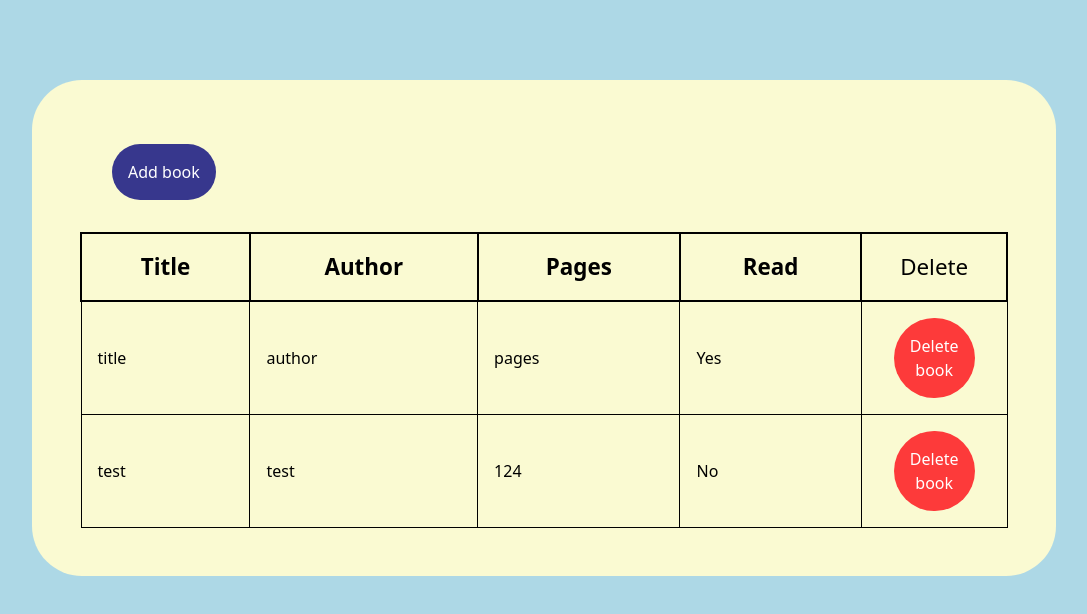
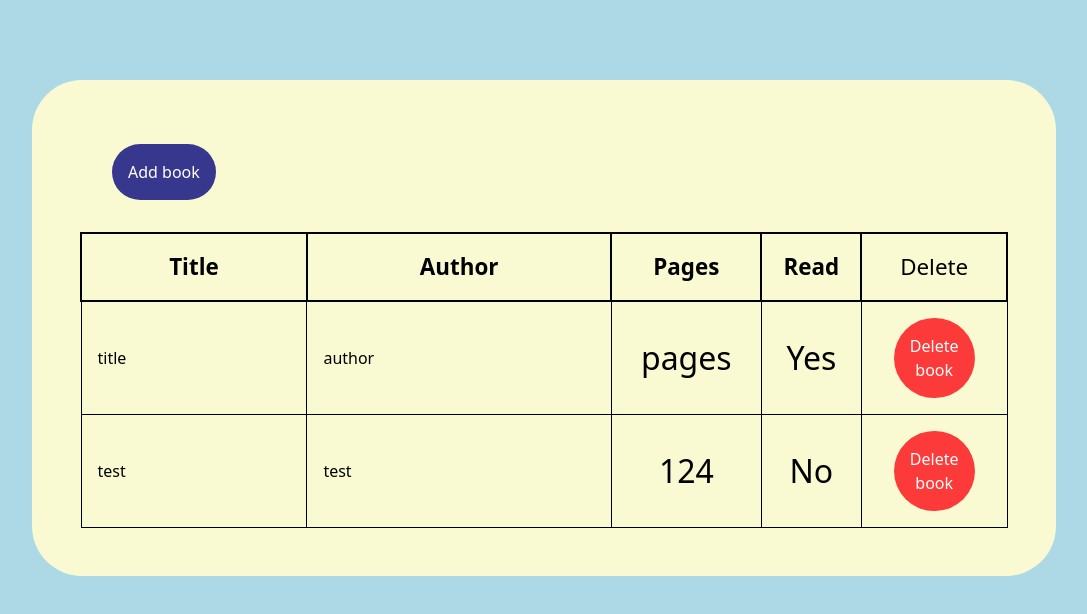
Before and after one commit to ComradeStijn/TOP-Library, a plain HTML site: page index.html in a window 1280 px wide. Shown: the whole page, without its empty margins (96-1183 px from the left). Drawn offline with Linux system fonts and the light colour scheme.

Commit message:
Change column sizes in table

```diff
--- a/index.html
+++ b/index.html
@@ -46,8 +46,8 @@
                     <tr>
                         <th>Title</th>
                         <th>Author</th>
-                        <th>Pages</th>
-                        <th>Read</th>
+                        <th width="150px">Pages</th>
+                        <th width="100px">Read</th>
                         <th width="100px" style="font-weight: normal;">Delete</th>
                     </tr>
                 </thead>
--- a/javascript.js
+++ b/javascript.js
@@ -31,6 +31,11 @@ function addBookToTable(book) {
     author.innerText = book.author;
     pages.innerText = book.pages;
     read.innerText = book.read;
+
+    pages.style.fontSize = '2rem';
+    pages.style.textAlign = 'center';
+    read.style.fontSize = '2rem';
+    read.style.textAlign = 'center';
 
     // Delete button in table
     const deleteBtn = document.createElement('button');
```
